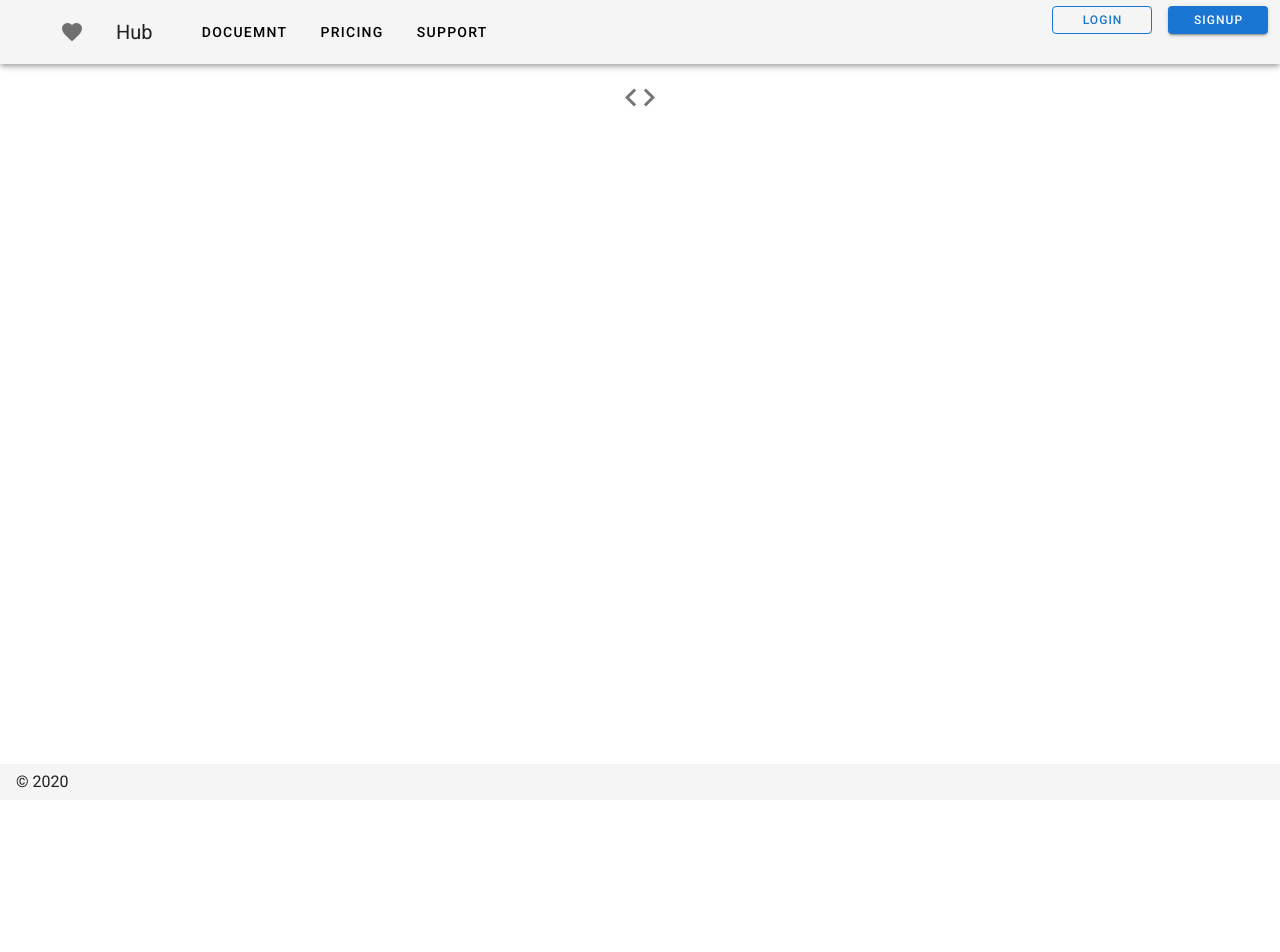
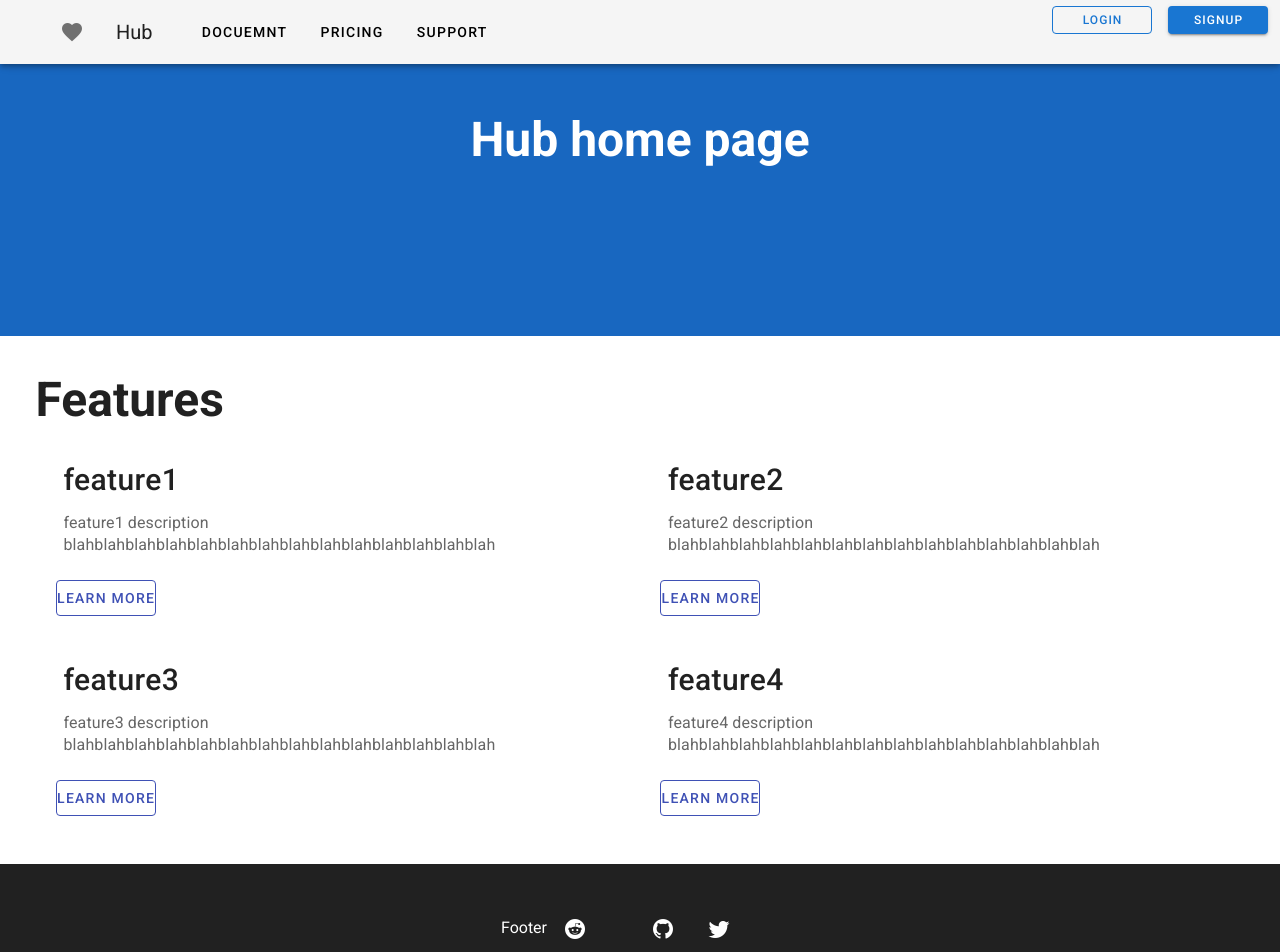
Before and after one commit to everjs78/vuejs_setup, a Vue app: page / in a window 1280 px wide. Shown: the top 952 px of the page. Before the commit the page ends 800 px from the top, so only its background shows below. Built offline with nearby package versions, Linux system fonts and the light colour scheme.

Commit message:
[Home] make layout for landing page

```diff
--- a/src/components/basic/Footer.vue
+++ b/src/components/basic/Footer.vue
@@ -1,22 +1,65 @@
 <template>
-  <div>
-    <v-footer app>
-      <span>&copy; {{ new Date().getFullYear() }}</span>
-    </v-footer>
-  </div>
+  <v-footer id="footer" class="d-block py-6" color="grey darken-4" dark>
+    <v-container class="text-center">
+      <v-row>
+        <v-col cols="12">
+          <span> Footer</span>
+          <a
+            v-for="(social, i) in socials"
+            :key="i"
+            :href="social.href"
+            :title="social.title"
+            :aria-label="social.title"
+            class="ma-4 d-inline-block"
+            target="_blank"
+            rel="noopener"
+          >
+            <v-icon dark v-text="social.icon" />
+          </a>
+        </v-col>
+      </v-row>
+    </v-container>
+  </v-footer>
 </template>
 
 <script>
 export default {
   name: 'Footer',
   props: {
-    source: String
+    source: String,
   },
   data: () => ({
-    drawer: null
+    email: '',
+    socials: [
+      {
+        icon: 'mdi-reddit',
+        href: 'https://www.reddit.com/r/vuetifyjs',
+        title: 'Reddit',
+      },
+      {
+        icon: 'mdi-medium',
+        href: 'https://medium.com/vuetify',
+        title: 'Medium',
+      },
+      {
+        icon: 'mdi-github',
+        href: 'https://github.com/vuetifyjs/vuetify',
+        title: 'Github',
+      },
+      {
+        icon: 'mdi-twitter',
+        href: 'https://twitter.com/vuetifyjs',
+        title: 'Twitter',
+      },
+      {
+        icon: 'mdi-discord',
+        href: 'https://community.vuetifyjs.com',
+        title: 'Discord Community',
+      },
+    ],
   }),
   created() {
     this.$vuetify.theme.dark = false;
-  }
+  },
 };
 </script>
--- a/src/views/Home.vue
+++ b/src/views/Home.vue
@@ -1,35 +1,38 @@
 <template>
   <div>
     <v-main>
-      <v-container class="fill-height" fluid>
-        <v-row align="center" justify="center">
-          <v-col class="shrink">
-            <v-tooltip right>
-              <template v-slot:activator="{ on }">
-                <v-btn :href="source" icon large target="_blank" v-on="on">
-                  <v-icon large>mdi-code-tags</v-icon>
-                </v-btn>
-              </template>
-              <span>Source</span>
-            </v-tooltip>
-          </v-col>
-        </v-row>
-      </v-container>
+      <v-responsive min-height="100vh">
+        <section id="home" class="white">
+          <HomeIntro />
+          <HomeFeature />
+        </section>
+      </v-responsive>
     </v-main>
   </div>
 </template>
 
 <script>
+import HomeIntro from './home/HomeIntro.vue';
+import HomeFeature from './home/HomeFeature.vue';
+
 export default {
   name: 'Home',
-  props: {
-    source: String,
+  components: {
+    HomeIntro,
+    HomeFeature,
   },
   data: () => ({
-    drawer: null,
+    //myImage: require('@/assets/logo.svg'),
   }),
   created() {
     this.$vuetify.theme.dark = false;
   },
 };
 </script>
+
+<style lang="scss">
+@import '@/components/styles/variables.scss';
+.mono {
+  font-family: 'Roboto Mono', monospace !important;
+}
+</style>
--- /dev/null
+++ b/src/views/home/Feature.vue
@@ -0,0 +1,34 @@
+<template>
+  <v-card class="mx-auto" flat>
+    <v-card-title class="feature f-title">{{ inData.title }}</v-card-title>
+    <v-card-text class="feature f-desc">{{ inData.desc }} </v-card-text>
+    <v-card-actions>
+      <v-btn class="feature f-btn" outlined color="indigo">Learn more</v-btn>
+    </v-card-actions>
+  </v-card>
+</template>
+
+<script>
+export default {
+  name: 'Feature',
+  props: {
+    inData: Object,
+  },
+};
+</script>
+<style lang="scss">
+@import '@/components/styles/variables.scss';
+
+.feature {
+  &.f-title {
+    font-size: 30px;
+  }
+  &.f-desc {
+    font-size: 16px;
+  }
+  &.f-btn {
+    width: 100px;
+    font-size: 10px;
+  }
+}
+</style>
--- /dev/null
+++ b/src/views/home/HomeFeature.vue
@@ -0,0 +1,71 @@
+<template>
+  <v-container fluid class="home-features py-4">
+    <v-responsive :max-width="1280" class="mx-auto pa-6" min-height="30vh">
+      <v-container class="pa-0">
+        <v-row align="center">
+          <h1 class="home-features features-title">Features</h1>
+        </v-row>
+        <v-row align="center">
+          <v-col cols="6">
+            <Feature :inData="features[0]" />
+          </v-col>
+          <v-col cols="6">
+            <Feature :inData="features[1]" />
+          </v-col>
+          <v-col cols="6">
+            <Feature :inData="features[2]" />
+          </v-col>
+          <v-col cols="6">
+            <Feature :inData="features[3]" />
+          </v-col>
+        </v-row>
+      </v-container>
+    </v-responsive>
+  </v-container>
+</template>
+
+<script>
+import Feature from './Feature.vue';
+
+export default {
+  name: 'HomeFeature',
+  components: {
+    Feature,
+  },
+
+  computed: {
+    features() {
+      return [
+        {
+          title: 'feature1',
+          desc: 'feature1 description blahblahblahblahblahblahblahblahblahblahblahblahblahblah',
+        },
+        {
+          title: 'feature2',
+          desc: 'feature2 description blahblahblahblahblahblahblahblahblahblahblahblahblahblah',
+        },
+        {
+          title: 'feature3',
+          desc: 'feature3 description blahblahblahblahblahblahblahblahblahblahblahblahblahblah',
+        },
+        {
+          title: 'feature4',
+          desc: 'feature4 description blahblahblahblahblahblahblahblahblahblahblahblahblahblah',
+        },
+      ];
+    },
+  },
+};
+</script>
+
+<style lang="scss">
+.home-features {
+  background: white;
+
+  .features-title {
+    line-height: 1.5;
+    font-size: 3rem;
+    text-align: center;
+  }
+}
+</style>
--- /dev/null
+++ b/src/views/home/HomeIntro.vue
@@ -0,0 +1,33 @@
+<template>
+  <v-container fluid class="home-intro white--text py-4">
+    <v-responsive :max-width="1280" class="mx-auto pa-6" min-height="30vh">
+      <v-container class="pa-0">
+        <v-row align="center">
+          <v-col cols="12">
+            <v-responsive class="overflow-visible">
+              <h1 class="home-intro intro-title">Hub home page</h1>
+            </v-responsive>
+          </v-col>
+        </v-row>
+      </v-container>
+    </v-responsive>
+  </v-container>
+</template>
+
+<script>
+export default {
+  name: 'HomeIntro',
+};
+</script>
+
+<style lang="scss">
+.home-intro {
+  background: #1867c0;
+
+  .intro-title {
+    line-height: 1.5;
+    font-size: 3rem;
+    text-align: center;
+  }
+}
+</style>
```
